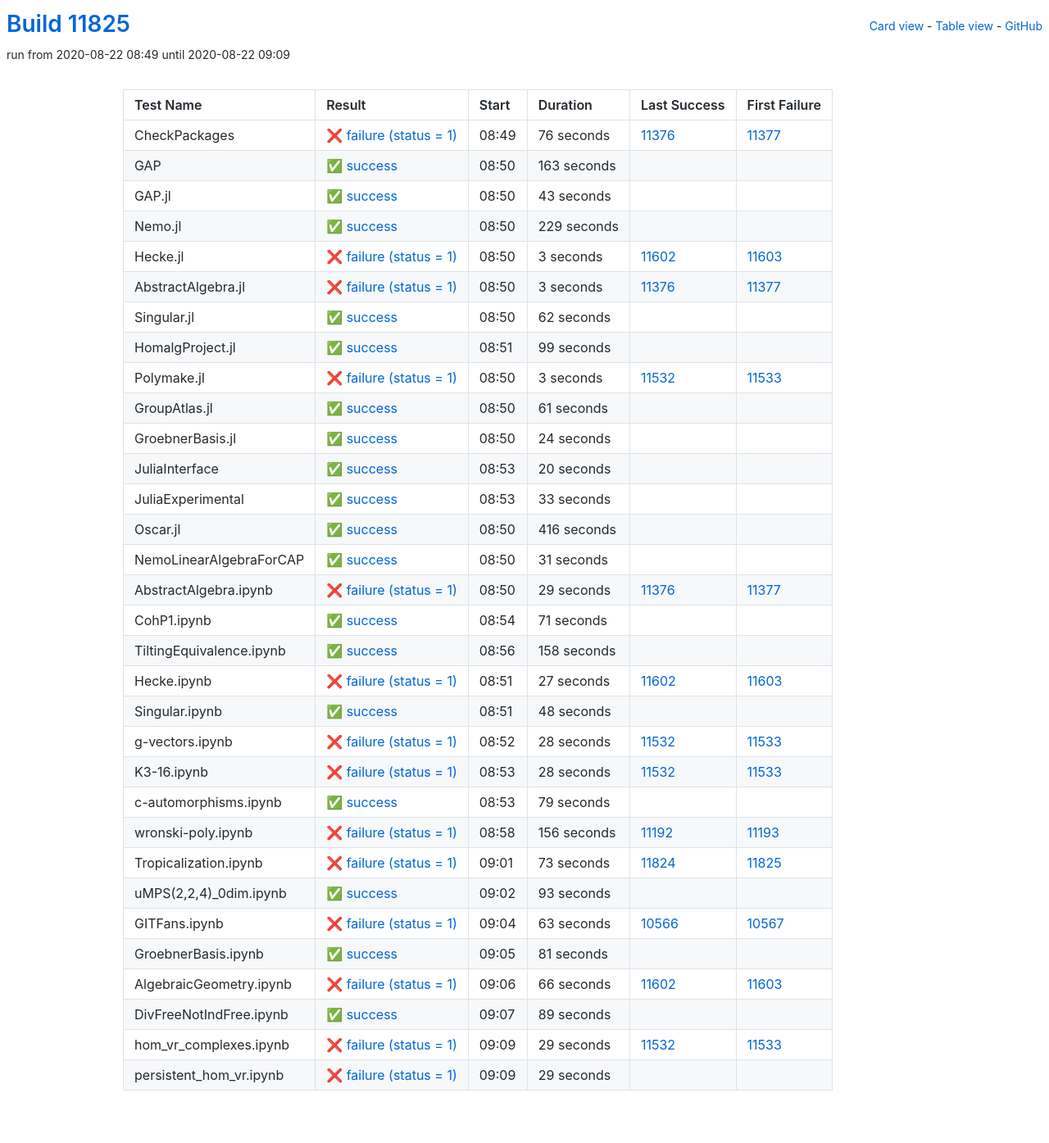
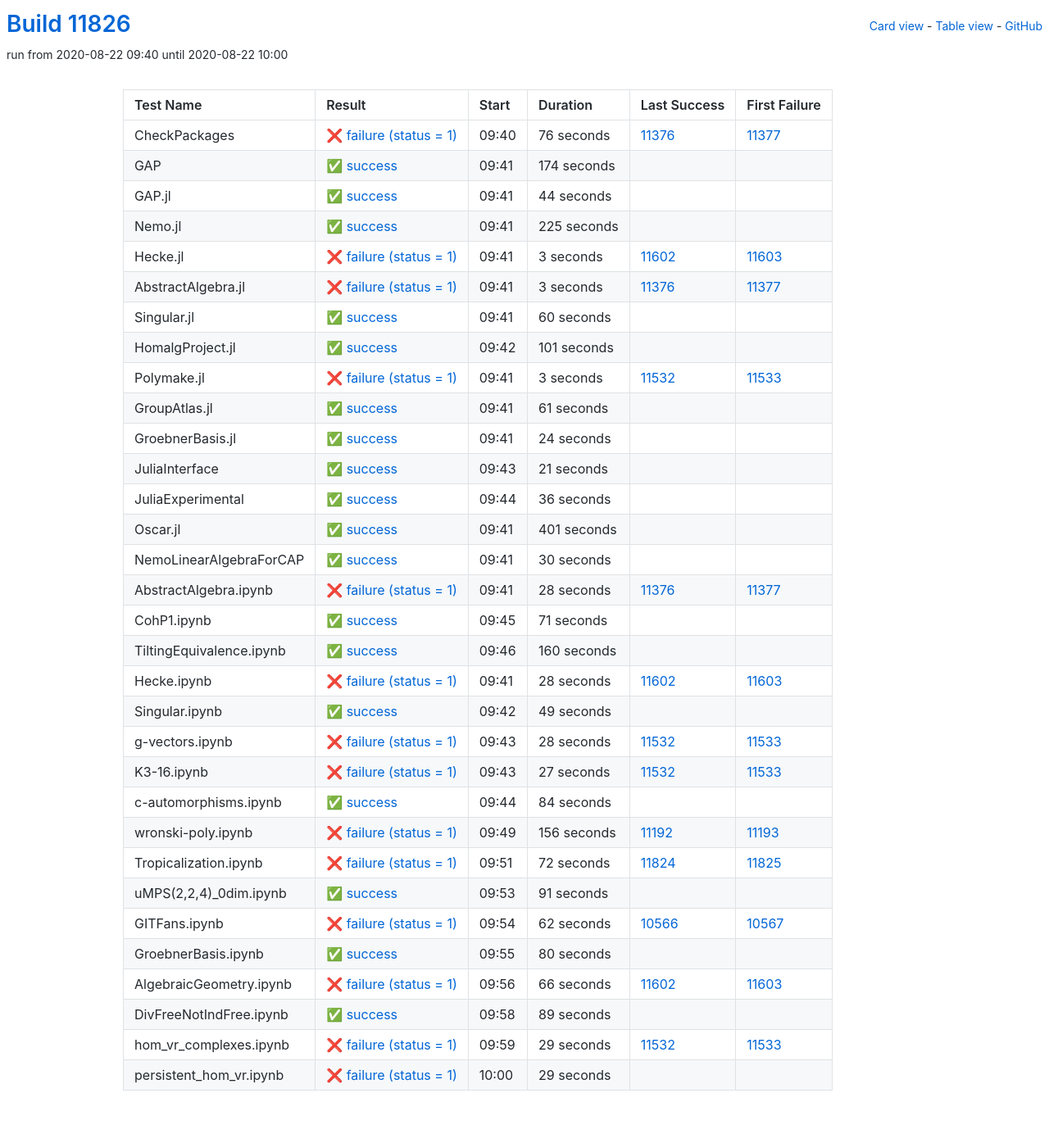
Before and after one commit to oscar-system/oscar-ci-status, a Jekyll site: the page built from table.html, in a window 1280 px wide. Shown: the whole page at 82% size. Built offline with Jekyll 4.4.1, drawn with Linux system fonts in a browser that asks for light colours.

Commit message:
Build #11826

```diff
--- a/_data/ci.yml
+++ b/_data/ci.yml
@@ -1,6 +1,6 @@
 ---
-build: 11825
-build_url: https://oscarci.mathematik.uni-kl.de/job/oscar/11825/
+build: 11826
+build_url: https://oscarci.mathematik.uni-kl.de/job/oscar/11826/
 job: oscar
 organization: oscar-system
 repo: oscar-ci-status
@@ -8,8 +8,8 @@
 tests:
 - name: CheckPackages
   id: checkpackages
-  log: https://oscarci.mathematik.uni-kl.de/job/oscar/11825/artifact/logs/build-11825/CheckPackages.log
-  start: 2020-08-22 08:49
+  log: https://oscarci.mathematik.uni-kl.de/job/oscar/11826/artifact/logs/build-11826/CheckPackages.log
+  start: 2020-08-22 09:40
   success: false
   exitcode: 1
   status: failure
@@ -20,44 +20,44 @@
   first_failure_url: https://oscarci.mathematik.uni-kl.de/job/oscar/11377/
 - name: GAP
   id: gap
-  log: https://oscarci.mathematik.uni-kl.de/job/oscar/11825/artifact/logs/build-11825/GAP.log
-  start: 2020-08-22 08:50
+  log: https://oscarci.mathematik.uni-kl.de/job/oscar/11826/artifact/logs/build-11826/GAP.log
+  start: 2020-08-22 09:41
   success: true
   exitcode: 0
   status: success
-  duration: 163
+  duration: 174
   last_success: false
   last_success_url:
   first_failure: false
   first_failure_url:
 - name: GAP.jl
   id: gap-jl
-  log: https://oscarci.mathematik.uni-kl.de/job/oscar/11825/artifact/logs/build-11825/GAP.jl.log
-  start: 2020-08-22 08:50
+  log: https://oscarci.mathematik.uni-kl.de/job/oscar/11826/artifact/logs/build-11826/GAP.jl.log
+  start: 2020-08-22 09:41
   success: true
   exitcode: 0
   status: success
-  duration: 43
+  duration: 44
   last_success: false
   last_success_url:
   first_failure: false
   first_failure_url:
 - name: Nemo.jl
   id: nemo-jl
-  log: https://oscarci.mathematik.uni-kl.de/job/oscar/11825/artifact/logs/build-11825/Nemo.jl.log
-  start: 2020-08-22 08:50
+  log: https://oscarci.mathematik.uni-kl.de/job/oscar/11826/artifact/logs/build-11826/Nemo.jl.log
+  start: 2020-08-22 09:41
   success: true
   exitcode: 0
   status: success
-  duration: 229
+  duration: 225
   last_success: false
   last_success_url:
   first_failure: false
   first_failure_url:
 - name: Hecke.jl
   id: hecke-jl
-  log: https://oscarci.mathematik.uni-kl.de/job/oscar/11825/artifact/logs/build-11825/Hecke.jl.log
-  start: 2020-08-22 08:50
+  log: https://oscarci.mathematik.uni-kl.de/job/oscar/11826/artifact/logs/build-11826/Hecke.jl.log
+  start: 2020-08-22 09:41
   success: false
   exitcode: 1
   status: failure
@@ -68,8 +68,8 @@
   first_failure_url: https://oscarci.mathematik.uni-kl.de/job/oscar/11603/
 - name: AbstractAlgebra.jl
   id: abstractalgebra-jl
-  log: https://oscarci.mathematik.uni-kl.de/job/oscar/11825/artifact/logs/build-11825/AbstractAlgebra.jl.log
-  start: 2020-08-22 08:50
+  log: https://oscarci.mathematik.uni-kl.de/job/oscar/11826/artifact/logs/build-11826/AbstractAlgebra.jl.log
+  start: 2020-08-22 09:41
   success: false
   exitcode: 1
   status: failure
@@ -80,32 +80,32 @@
   first_failure_url: https://oscarci.mathematik.uni-kl.de/job/oscar/11377/
 - name: Singular.jl
   id: singular-jl
-  log: https://oscarci.mathematik.uni-kl.de/job/oscar/11825/artifact/logs/build-11825/Singular.jl.log
-  start: 2020-08-22 08:50
+  log: https://oscarci.mathematik.uni-kl.de/job/oscar/11826/artifact/logs/build-11826/Singular.jl.log
+  start: 2020-08-22 09:41
   success: true
   exitcode: 0
   status: success
-  duration: 62
+  duration: 60
   last_success: false
   last_success_url:
   first_failure: false
   first_failure_url:
 - name: HomalgProject.jl
   id: homalgproject-jl
-  log: https://oscarci.mathematik.uni-kl.de/job/oscar/11825/artifact/logs/build-11825/HomalgProject.jl.log
-  start: 2020-08-22 08:51
+  log: https://oscarci.mathematik.uni-kl.de/job/oscar/11826/artifact/logs/build-11826/HomalgProject.jl.log
+  start: 2020-08-22 09:42
   success: true
   exitcode: 0
   status: success
-  duration: 99
+  duration: 101
   last_success: false
   last_success_url:
   first_failure: false
   first_failure_url:
 - name: Polymake.jl
   id: polymake-jl
-  log: https://oscarci.mathematik.uni-kl.de/job/oscar/11825/artifact/logs/build-11825/Polymake.jl.log
-  start: 2020-08-22 08:50
+  log: https://oscarci.mathematik.uni-kl.de/job/oscar/11826/artifact/logs/build-11826/Polymake.jl.log
+  start: 2020-08-22 09:41
   success: false
   exitcode: 1
   status: failure
@@ -116,8 +116,8 @@
   first_failure_url: https://oscarci.mathematik.uni-kl.de/job/oscar/11533/
 - name: GroupAtlas.jl
   id: groupatlas-jl
-  log: https://oscarci.mathematik.uni-kl.de/job/oscar/11825/artifact/logs/build-11825/GroupAtlas.jl.log
-  start: 2020-08-22 08:50
+  log: https://oscarci.mathematik.uni-kl.de/job/oscar/11826/artifact/logs/build-11826/GroupAtlas.jl.log
+  start: 2020-08-22 09:41
   success: true
   exitcode: 0
   status: success
@@ -128,8 +128,8 @@
   first_failure_url:
 - name: GroebnerBasis.jl
   id: groebnerbasis-jl
-  log: https://oscarci.mathematik.uni-kl.de/job/oscar/11825/artifact/logs/build-11825/GroebnerBasis.jl.log
-  start: 2020-08-22 08:50
+  log: https://oscarci.mathematik.uni-kl.de/job/oscar/11826/artifact/logs/build-11826/GroebnerBasis.jl.log
+  start: 2020-08-22 09:41
   success: true
   exitcode: 0
   status: success
@@ -140,68 +140,68 @@
   first_failure_url:
 - name: JuliaInterface
   id: juliainterface
-  log: https://oscarci.mathematik.uni-kl.de/job/oscar/11825/artifact/logs/build-11825/JuliaInterface.log
-  start: 2020-08-22 08:53
+  log: https://oscarci.mathematik.uni-kl.de/job/oscar/11826/artifact/logs/build-11826/JuliaInterface.log
+  start: 2020-08-22 09:43
   success: true
   exitcode: 0
   status: success
-  duration: 20
+  duration: 21
   last_success: false
   last_success_url:
   first_failure: false
   first_failure_url:
 - name: JuliaExperimental
   id: juliaexperimental
-  log: https://oscarci.mathematik.uni-kl.de/job/oscar/11825/artifact/logs/build-11825/JuliaExperimental.log
-  start: 2020-08-22 08:53
+  log: https://oscarci.mathematik.uni-kl.de/job/oscar/11826/artifact/logs/build-11826/JuliaExperimental.log
+  start: 2020-08-22 09:44
   success: true
   exitcode: 0
   status: success
-  duration: 33
+  duration: 36
   last_success: false
   last_success_url:
   first_failure: false
   first_failure_url:
 - name: Oscar.jl
   id: oscar-jl
-  log: https://oscarci.mathematik.uni-kl.de/job/oscar/11825/artifact/logs/build-11825/Oscar.jl.log
-  start: 2020-08-22 08:50
+  log: https://oscarci.mathematik.uni-kl.de/job/oscar/11826/artifact/logs/build-11826/Oscar.jl.log
+  start: 2020-08-22 09:41
   success: true
   exitcode: 0
   status: success
-  duration: 416
+  duration: 401
   last_success: false
   last_success_url:
   first_failure: false
   first_failure_url:
 - name: NemoLinearAlgebraForCAP
   id: nemolinearalgebraforcap
-  log: https://oscarci.mathematik.uni-kl.de/job/oscar/11825/artifact/logs/build-11825/NemoLinearAlgebraForCAP.log
-  start: 2020-08-22 08:50
+  log: https://oscarci.mathematik.uni-kl.de/job/oscar/11826/artifact/logs/build-11826/NemoLinearAlgebraForCAP.log
+  start: 2020-08-22 09:41
   success: true
   exitcode: 0
   status: success
-  duration: 31
+  duration: 30
   last_success: false
   last_success_url:
   first_failure: false
   first_failure_url:
 - name: AbstractAlgebra.ipynb
   id: abstractalgebra-ipynb
-  log: https://oscarci.mathematik.uni-kl.de/job/oscar/11825/artifact/logs/build-11825/AbstractAlgebra.ipynb.log
-  start: 2020-08-22 08:50
+  log: https://oscarci.mathematik.uni-kl.de/job/oscar/11826/artifact/logs/build-11826/AbstractAlgebra.ipynb.log
+  start: 2020-08-22 09:41
   success: false
   exitcode: 1
   status: failure
-  duration: 29
+  duration: 28
   last_success: 11376
   last_success_url: https://oscarci.mathematik.uni-kl.de/job/oscar/11376/
   first_failure: 11377
   first_failure_url: https://oscarci.mathematik.uni-kl.de/job/oscar/11377/
 - name: CohP1.ipynb
   id: cohp1-ipynb
-  log: https://oscarci.mathematik.uni-kl.de/job/oscar/11825/artifact/logs/build-11825/CohP1.ipynb.log
-  start: 2020-08-22 08:54
+  log: https://oscarci.mathematik.uni-kl.de/job/oscar/11826/artifact/logs/build-11826/CohP1.ipynb.log
+  start: 2020-08-22 09:45
   success: true
   exitcode: 0
   status: success
@@ -212,44 +212,44 @@
   first_failure_url:
 - name: TiltingEquivalence.ipynb
   id: tiltingequivalence-ipynb
-  log: https://oscarci.mathematik.uni-kl.de/job/oscar/11825/artifact/logs/build-11825/TiltingEquivalence.ipynb.log
-  start: 2020-08-22 08:56
+  log: https://oscarci.mathematik.uni-kl.de/job/oscar/11826/artifact/logs/build-11826/TiltingEquivalence.ipynb.log
+  start: 2020-08-22 09:46
   success: true
   exitcode: 0
   status: success
-  duration: 158
+  duration: 160
   last_success: false
   last_success_url:
   first_failure: false
   first_failure_url:
 - name: Hecke.ipynb
   id: hecke-ipynb
-  log: https://oscarci.mathematik.uni-kl.de/job/oscar/11825/artifact/logs/build-11825/Hecke.ipynb.log
-  start: 2020-08-22 08:51
+  log: https://oscarci.mathematik.uni-kl.de/job/oscar/11826/artifact/logs/build-11826/Hecke.ipynb.log
+  start: 2020-08-22 09:41
   success: false
   exitcode: 1
   status: failure
-  duration: 27
+  duration: 28
   last_success: 11602
   last_success_url: https://oscarci.mathematik.uni-kl.de/job/oscar/11602/
   first_failure: 11603
   first_failure_url: https://oscarci.mathematik.uni-kl.de/job/oscar/11603/
 - name: Singular.ipynb
   id: singular-ipynb
-  log: https://oscarci.mathematik.uni-kl.de/job/oscar/11825/artifact/logs/build-11825/Singular.ipynb.log
-  start: 2020-08-22 08:51
+  log: https://oscarci.mathematik.uni-kl.de/job/oscar/11826/artifact/logs/build-11826/Singular.ipynb.log
+  start: 2020-08-22 09:42
   success: true
   exitcode: 0
   status: success
-  duration: 48
+  duration: 49
   last_success: false
   last_success_url:
   first_failure: false
   first_failure_url:
 - name: g-vectors.ipynb
   id: g-vectors-ipynb
-  log: https://oscarci.mathematik.uni-kl.de/job/oscar/11825/artifact/logs/build-11825/g-vectors.ipynb.log
-  start: 2020-08-22 08:52
+  log: https://oscarci.mathematik.uni-kl.de/job/oscar/11826/artifact/logs/build-11826/g-vectors.ipynb.log
+  start: 2020-08-22 09:43
   success: false
   exitcode: 1
   status: failure
@@ -260,32 +260,32 @@
   first_failure_url: https://oscarci.mathematik.uni-kl.de/job/oscar/11533/
 - name: K3-16.ipynb
   id: k3-16-ipynb
-  log: https://oscarci.mathematik.uni-kl.de/job/oscar/11825/artifact/logs/build-11825/K3-16.ipynb.log
-  start: 2020-08-22 08:53
+  log: https://oscarci.mathematik.uni-kl.de/job/oscar/11826/artifact/logs/build-11826/K3-16.ipynb.log
+  start: 2020-08-22 09:43
   success: false
   exitcode: 1
   status: failure
-  duration: 28
+  duration: 27
   last_success: 11532
   last_success_url: https://oscarci.mathematik.uni-kl.de/job/oscar/11532/
   first_failure: 11533
   first_failure_url: https://oscarci.mathematik.uni-kl.de/job/oscar/11533/
 - name: c-automorphisms.ipynb
   id: c-automorphisms-ipynb
-  log: https://oscarci.mathematik.uni-kl.de/job/oscar/11825/artifact/logs/build-11825/c-automorphisms.ipynb.log
-  start: 2020-08-22 08:53
+  log: https://oscarci.mathematik.uni-kl.de/job/oscar/11826/artifact/logs/build-11826/c-automorphisms.ipynb.log
+  start: 2020-08-22 09:44
   success: true
   exitcode: 0
   status: success
-  duration: 79
+  duration: 84
   last_success: false
   last_success_url:
   first_failure: false
   first_failure_url:
 - name: wronski-poly.ipynb
   id: wronski-poly-ipynb
-  log: https://oscarci.mathematik.uni-kl.de/job/oscar/11825/artifact/logs/build-11825/wronski-poly.ipynb.log
-  start: 2020-08-22 08:58
+  log: https://oscarci.mathematik.uni-kl.de/job/oscar/11826/artifact/logs/build-11826/wronski-poly.ipynb.log
+  start: 2020-08-22 09:49
   success: false
   exitcode: 1
   status: failure
@@ -296,56 +296,56 @@
   first_failure_url: https://oscarci.mathematik.uni-kl.de/job/oscar/11193/
 - name: Tropicalization.ipynb
   id: tropicalization-ipynb
-  log: https://oscarci.mathematik.uni-kl.de/job/oscar/11825/artifact/logs/build-11825/Tropicalization.ipynb.log
-  start: 2020-08-22 09:01
+  log: https://oscarci.mathematik.uni-kl.de/job/oscar/11826/artifact/logs/build-11826/Tropicalization.ipynb.log
+  start: 2020-08-22 09:51
   success: false
   exitcode: 1
   status: failure
-  duration: 73
+  duration: 72
   last_success: 11824
   last_success_url: https://oscarci.mathematik.uni-kl.de/job/oscar/11824/
   first_failure: 11825
   first_failure_url: https://oscarci.mathematik.uni-kl.de/job/oscar/11825/
 - name: uMPS(2,2,4)_0dim.ipynb
   id: umps-2-2-4-0dim-ipynb
-  log: https://oscarci.mathematik.uni-kl.de/job/oscar/11825/artifact/logs/build-11825/uMPS-2-2-4-_0dim.ipynb.log
-  start: 2020-08-22 09:02
+  log: https://oscarci.mathematik.uni-kl.de/job/oscar/11826/artifact/logs/build-11826/uMPS-2-2-4-_0dim.ipynb.log
+  start: 2020-08-22 09:53
   success: true
   exitcode: 0
   status: success
-  duration: 93
+  duration: 91
   last_success: false
   last_success_url:
   first_failure: false
   first_failure_url:
 - name: GITFans.ipynb
   id: gitfans-ipynb
-  log: https://oscarci.mathematik.uni-kl.de/job/oscar/11825/artifact/logs/build-11825/GITFans.ipynb.log
-  start: 2020-08-22 09:04
+  log: https://oscarci.mathematik.uni-kl.de/job/oscar/11826/artifact/logs/build-11826/GITFans.ipynb.log
+  start: 2020-08-22 09:54
   success: false
   exitcode: 1
   status: failure
-  duration: 63
+  duration: 62
   last_success: 10566
   last_success_url: https://oscarci.mathematik.uni-kl.de/job/oscar/10566/
   first_failure: 10567
   first_failure_url: https://oscarci.mathematik.uni-kl.de/job/oscar/10567/
 - name: GroebnerBasis.ipynb
   id: groebnerbasis-ipynb
-  log: https://oscarci.mathematik.uni-kl.de/job/oscar/11825/artifact/logs/build-11825/GroebnerBasis.ipynb.log
-  start: 2020-08-22 09:05
+  log: https://oscarci.mathematik.uni-kl.de/job/oscar/11826/artifact/logs/build-11826/GroebnerBasis.ipynb.log
+  start: 2020-08-22 09:55
   success: true
   exitcode: 0
   status: success
-  duration: 81
+  duration: 80
   last_success: false
   last_success_url:
   first_failure: false
   first_failure_url:
 - name: AlgebraicGeometry.ipynb
   id: algebraicgeometry-ipynb
-  log: https://oscarci.mathematik.uni-kl.de/job/oscar/11825/artifact/logs/build-11825/AlgebraicGeometry.ipynb.log
-  start: 2020-08-22 09:06
+  log: https://oscarci.mathematik.uni-kl.de/job/oscar/11826/artifact/logs/build-11826/AlgebraicGeometry.ipynb.log
+  start: 2020-08-22 09:56
   success: false
   exitcode: 1
   status: failure
@@ -356,8 +356,8 @@
   first_failure_url: https://oscarci.mathematik.uni-kl.de/job/oscar/11603/
 - name: DivFreeNotIndFree.ipynb
   id: divfreenotindfree-ipynb
-  log: https://oscarci.mathematik.uni-kl.de/job/oscar/11825/artifact/logs/build-11825/DivFreeNotIndFree.ipynb.log
-  start: 2020-08-22 09:07
+  log: https://oscarci.mathematik.uni-kl.de/job/oscar/11826/artifact/logs/build-11826/DivFreeNotIndFree.ipynb.log
+  start: 2020-08-22 09:58
   success: true
   exitcode: 0
   status: success
@@ -368,8 +368,8 @@
   first_failure_url:
 - name: hom_vr_complexes.ipynb
   id: hom-vr-complexes-ipynb
-  log: https://oscarci.mathematik.uni-kl.de/job/oscar/11825/artifact/logs/build-11825/hom_vr_complexes.ipynb.log
-  start: 2020-08-22 09:09
+  log: https://oscarci.mathematik.uni-kl.de/job/oscar/11826/artifact/logs/build-11826/hom_vr_complexes.ipynb.log
+  start: 2020-08-22 09:59
   success: false
   exitcode: 1
   status: failure
@@ -380,8 +380,8 @@
   first_failure_url: https://oscarci.mathematik.uni-kl.de/job/oscar/11533/
 - name: persistent_hom_vr.ipynb
   id: persistent-hom-vr-ipynb
-  log: https://oscarci.mathematik.uni-kl.de/job/oscar/11825/artifact/logs/build-11825/persistent_hom_vr.ipynb.log
-  start: 2020-08-22 09:09
+  log: https://oscarci.mathematik.uni-kl.de/job/oscar/11826/artifact/logs/build-11826/persistent_hom_vr.ipynb.log
+  start: 2020-08-22 10:00
   success: false
   exitcode: 1
   status: failure
```
Also changed, not shown: README.md.
